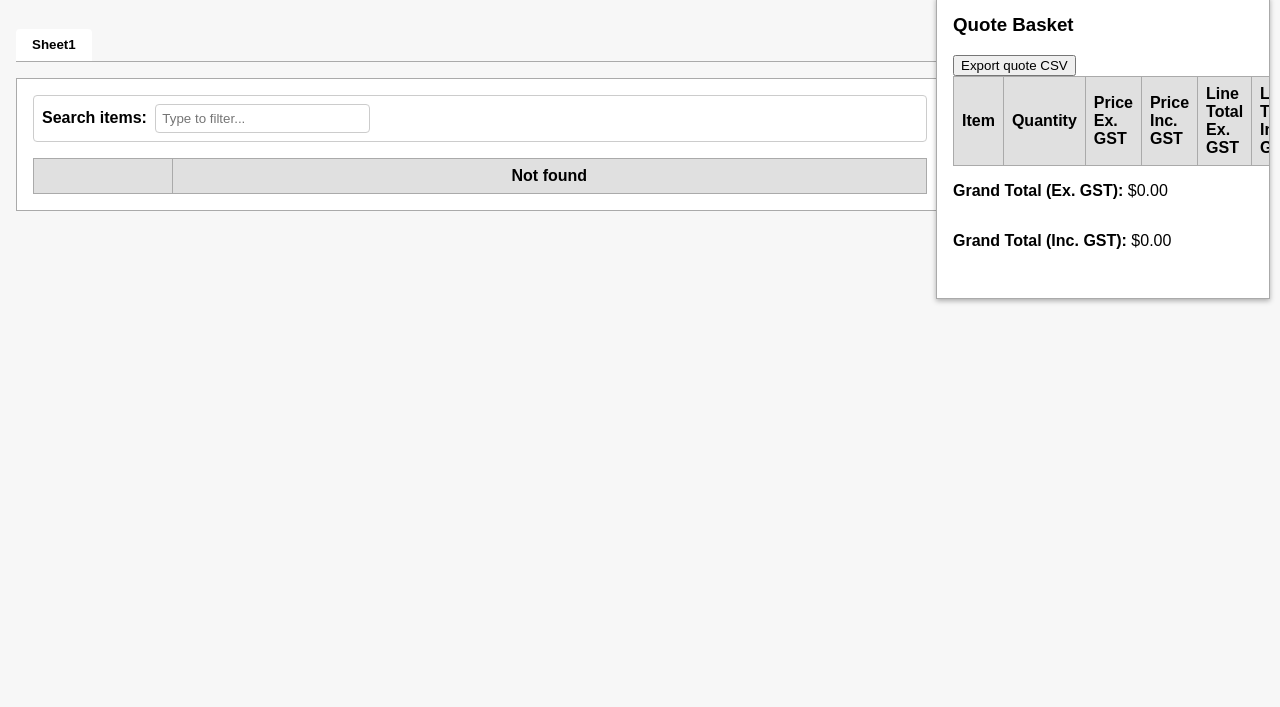
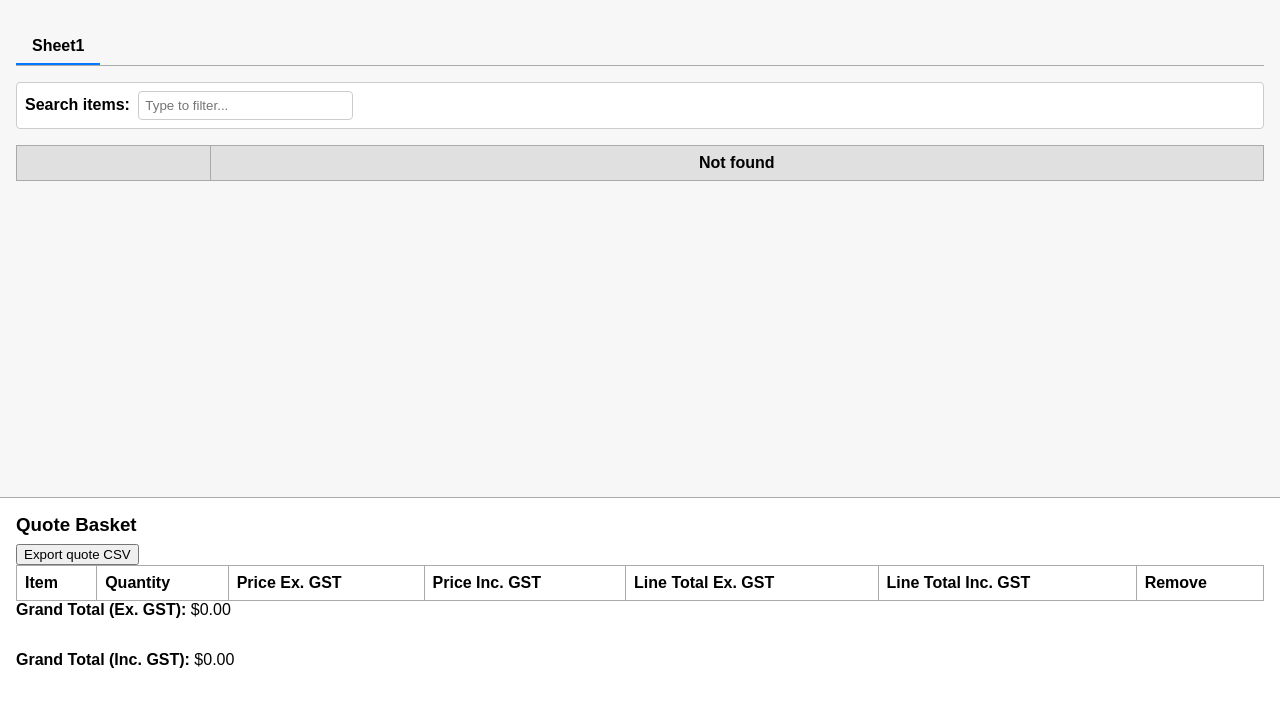
Before and after one commit to markbrada/IAM_Pricing_Tool_1.0, a plain HTML site: page index.html in a window 1280 px wide. Shown: the part 83-790 px from the top of the page. Drawn offline with Linux system fonts and the light colour scheme; no server answers.

Commit message:
Update index 1.1.html

```diff
--- a/index.html
+++ b/index.html
@@ -9,7 +9,6 @@
       font-family: sans-serif;
       margin: 1rem;
       background-color: #f7f7f7;
-      padding-right: 320px; /* to leave space for the fixed basket panel */
     }
     h1 {
       margin-bottom: 0.2rem;
@@ -19,40 +18,35 @@
       margin-bottom: 2rem;
     }
 
-    /* Tab Navigation Styles */
-    #tabs {
-      display: flex;
+    /* Tab-Based Navigation for Sheets */
+    #sheetTabs {
       border-bottom: 1px solid #aaa;
       margin-bottom: 1rem;
     }
-    #tabs button {
+    #sheetTabs button {
+      background: none;
+      border: none;
       padding: 0.5rem 1rem;
-      border: none;
-      background: #ddd;
       cursor: pointer;
-      border-top-left-radius: 4px;
-      border-top-right-radius: 4px;
-      margin-right: 2px;
+      font-size: 1rem;
+      margin-right: 0.5rem;
     }
-    #tabs button.active {
-      background: #fff;
-      border-bottom: 1px solid #fff;
+    #sheetTabs button.active {
+      border-bottom: 2px solid #007bff;
       font-weight: bold;
     }
-    /* Sheet Container */
+
+    /* Main Sheet Container – reserve space at bottom for fixed basket */
     #sheetContainer {
-      background: #fff;
-      padding: 1rem;
-      border: 1px solid #aaa;
-      margin-bottom: 2rem;
-      overflow-x: auto;
+      margin-bottom: 150px; /* ensure content isn’t hidden behind basket */
     }
-    /* Main Table Styles with Sticky Headers */
+    /* Main Table Styles */
     #sheetContainer table {
       border-collapse: collapse;
       width: 100%;
     }
-    thead th {
+    /* Use a thead for sticky headers */
+    #sheetContainer thead th {
       position: sticky;
       top: 0;
       background-color: #e0e0e0;
@@ -61,19 +55,17 @@
       text-align: center;
       z-index: 2;
     }
-    tbody td {
+    #sheetContainer tbody td {
       border: 1px solid #aaa;
       padding: 0.5rem;
       text-align: left;
     }
-    tbody tr:hover {
+    /* More pronounced row hover */
+    #sheetContainer tbody tr:hover {
       background-color: #dddddd;
     }
-    /* Highlight matching text in yellow */
-    .highlight {
-      background-color: yellow;
-    }
-    /* Search Container */
+
+    /* Live Search Container */
     .search-container {
       margin-bottom: 1rem;
       padding: 0.5rem;
@@ -91,7 +83,8 @@
       border-radius: 4px;
       width: 200px;
     }
-    /* "Add to Basket" Button in Table (Green, far left) */
+
+    /* Green "Add to Basket" Button for Main Table (placed on far left) */
     .add-button {
       background-color: #28a745;
       border: none;
@@ -104,33 +97,34 @@
     .add-button:hover {
       background-color: #218838;
     }
-    /* Fixed Basket Panel (Floating Side Panel) */
+
+    /* Fixed Basket at Bottom */
     #basketContainer {
       position: fixed;
-      top: 80px;
-      right: 10px;
-      width: 300px;
+      bottom: 0;
+      left: 0;
+      right: 0;
       background-color: #fff;
-      border: 1px solid #aaa;
+      border-top: 1px solid #aaa;
       padding: 1rem;
-      box-shadow: 0 2px 5px rgba(0,0,0,0.3);
-      max-height: calc(100vh - 100px);
-      overflow-y: auto;
-      z-index: 100;
+      z-index: 1000;
     }
     #basketContainer h3 {
       margin-top: 0;
+      margin-bottom: 0.5rem;
     }
+    /* Basket Table */
     #basketTable {
       width: 100%;
       border-collapse: collapse;
-      margin-bottom: 1rem;
     }
-    #basketTable th, #basketTable td {
+    #basketTable th,
+    #basketTable td {
       border: 1px solid #aaa;
       padding: 0.5rem;
       text-align: left;
     }
+
     /* Quantity Controls in Basket */
     .qty-controls {
       display: flex;
@@ -138,21 +132,27 @@
     }
     .qty-controls button {
       margin: 0 5px;
+      cursor: pointer;
     }
     .qty-input {
       width: 60px;
       text-align: center;
     }
-    /* Remove Button */
     .remove-btn {
       color: red;
       font-weight: bold;
       cursor: pointer;
     }
-    /* Copy-to-Clipboard visual feedback */
+
+    /* Visual feedback for copy-to-clipboard */
     .copied-cell {
       background-color: #c8e6c9 !important;
       transition: background-color 0.3s ease;
+    }
+
+    /* Highlighted text from live search */
+    .highlight {
+      background-color: yellow;
     }
   </style>
 </head>
@@ -160,13 +160,13 @@
   <h1>In A Minnit Pricing Tool 1.0</h1>
   <p><em>Beta version – features subject to change. Always check your work. Report bugs to Marco.</em></p>
 
-  <!-- Tab Navigation for Sheets -->
-  <div id="tabs"></div>
+  <!-- Tab-Based Navigation for Sheets -->
+  <div id="sheetTabs"></div>
 
-  <!-- Sheet Content Container -->
+  <!-- Main Sheet Container -->
   <div id="sheetContainer"></div>
 
-  <!-- Fixed Basket Panel -->
+  <!-- Fixed Basket at Bottom -->
   <div id="basketContainer">
     <h3>Quote Basket</h3>
     <div class="basket-actions">
@@ -201,11 +201,11 @@
     const PRICE_COLUMN_INC = "Price Inc. GST";
 
     /* ---------------- GLOBAL VARIABLES ---------------- */
+    let basket = [];
     let workbookGlobal = null;
-      let basket = [];
 
     /* ---------------- DOM ELEMENTS ---------------- */
-      const tabsContainer = document.getElementById("tabs");
+    const sheetTabs = document.getElementById("sheetTabs");
     const sheetContainer = document.getElementById("sheetContainer");
     const basketContainer = document.getElementById("basketContainer");
     const basketTableBody = document.querySelector("#basketTable tbody");
@@ -218,9 +218,13 @@
       .then(response => response.arrayBuffer())
       .then(data => {
         workbookGlobal = XLSX.read(data, { type: "array" });
-          createTabs(Object.keys(workbookGlobal.Sheets));
-          // Automatically show the first sheet:
-          setActiveTab(Object.keys(workbookGlobal.Sheets)[0]);
+        const sheetNames = Object.keys(workbookGlobal.Sheets);
+        buildTabs(sheetNames);
+        // Automatically display first sheet:
+        if(sheetNames.length) {
+          setActiveTab(sheetNames[0]);
+          showSheet(sheetNames[0]);
+        }
       })
       .catch(err => {
         console.error("Failed to fetch Excel file:", err);
@@ -228,36 +232,46 @@
       });
 
     /* ---------------- TAB NAVIGATION ---------------- */
-      function createTabs(sheetNames) {
-        tabsContainer.innerHTML = "";
-        sheetNames.forEach(sheetName => {
-          const tabBtn = document.createElement("button");
-          tabBtn.textContent = sheetName;
-          tabBtn.onclick = () => setActiveTab(sheetName);
-          tabsContainer.appendChild(tabBtn);
+    function buildTabs(sheetNames) {
+      sheetTabs.innerHTML = "";
+      sheetNames.forEach(name => {
+        const btn = document.createElement("button");
+        btn.textContent = name;
+        btn.dataset.sheetName = name;
+        btn.onclick = () => {
+          setActiveTab(name);
+          showSheet(name);
+        };
+        sheetTabs.appendChild(btn);
       });
     }
 
-      function setActiveTab(sheetName) {
-        // Update active tab style
-        Array.from(tabsContainer.children).forEach(btn => {
-          if (btn.textContent === sheetName) {
+    function setActiveTab(activeName) {
+      Array.from(sheetTabs.children).forEach(btn => {
+        if (btn.dataset.sheetName === activeName) {
           btn.classList.add("active");
         } else {
           btn.classList.remove("active");
         }
       });
-        // Show the selected sheet
-        showSheet(sheetName);
     }
 
     /* ---------------- SHOW SHEET & BUILD MAIN TABLE ---------------- */
     function showSheet(sheetName) {
       const sheet = workbookGlobal.Sheets[sheetName];
-        let rows = XLSX.utils.sheet_to_json(sheet, { header: 1, defval: "", blankrows: true });
-        // Ensure uniform column count
+      let rows = XLSX.utils.sheet_to_json(sheet, {
+        header: 1,
+        defval: "",
+        blankrows: true
+      });
       const maxCols = Math.max(...rows.map(r => r.length));
-        rows.forEach(row => { while (row.length < maxCols) row.push(""); });
+      rows.forEach(row => {
+        while (row.length < maxCols) row.push("");
+      });
+      buildTable(rows);
+    }
+
+    function buildTable(rows) {
       sheetContainer.innerHTML = "";
       const wrapper = document.createElement("div");
       wrapper.classList.add("sheet-view");
@@ -281,83 +295,90 @@
       const tableContainer = document.createElement("div");
       wrapper.appendChild(tableContainer);
 
+      // Get header row from first row of data
       const headers = rows.length > 0 ? rows[0].map(h => String(h).trim()) : [];
 
-        function buildTable(filteredRows, query) {
+      // Build table with sticky header (using thead and tbody)
+      function buildFilteredTable(filteredRows) {
         tableContainer.innerHTML = "";
         const table = document.createElement("table");
+
+        // Create thead for header row
+        if (filteredRows.length > 0) {
           const thead = document.createElement("thead");
-          const tbody = document.createElement("tbody");
-
-          // Build header row with sticky header
-          const headerTr = document.createElement("tr");
-          // For header, add an empty cell for the "Add to Basket" column.
+          const trHead = document.createElement("tr");
+          // Add an extra empty header cell for the add-to-basket button column
           const emptyTh = document.createElement("th");
           emptyTh.textContent = "";
-          headerTr.appendChild(emptyTh);
-          headers.forEach(colHeader => {
+          trHead.appendChild(emptyTh);
+          filteredRows[0].forEach((cell, colIndex) => {
             const th = document.createElement("th");
-            th.textContent = colHeader;
-            headerTr.appendChild(th);
+            th.textContent = cell;
+            trHead.appendChild(th);
           });
-          thead.appendChild(headerTr);
+          thead.appendChild(trHead);
+          table.appendChild(thead);
+        }
 
-          // Build data rows
-          filteredRows.forEach((row, rowIndex) => {
-            // Skip header row (first row of rows array) since it's already built
-            if (rowIndex === 0) return;
+        // Create tbody for data rows
+        const tbody = document.createElement("tbody");
+        for (let i = 1; i < filteredRows.length; i++) {
+          const row = filteredRows[i];
           const tr = document.createElement("tr");
-            // Add the "Add to Basket" cell (green + button) at the far left
+          // Add green add-to-basket button at far left
           const addCell = document.createElement("td");
           const addBtn = document.createElement("button");
           addBtn.classList.add("add-button");
           addBtn.textContent = "+";
-            addBtn.onclick = () => addToBasket(row, headers);
+          addBtn.onclick = () => addToBasket(filteredRows[i], headers);
           addCell.appendChild(addBtn);
           tr.appendChild(addCell);
 
           row.forEach((cellValue, colIndex) => {
             const td = document.createElement("td");
-              // If this column is a price column, render in bold.
+            let formatted = formatIfPrice(i, headers[colIndex], cellValue);
+            // If search is active, highlight matching text
+            if (searchInput.value.trim() !== "") {
+              formatted = highlightText(formatted, searchInput.value.trim());
+              td.innerHTML = formatted;
+            } else {
+              td.textContent = formatted;
+            }
+            // For price columns, force bold styling
             if (headers[colIndex] &&
                (headers[colIndex].toLowerCase().includes("ex. gst") ||
                 headers[colIndex].toLowerCase().includes("inc. gst"))) {
               td.style.fontWeight = "bold";
             }
-              // If there is an active search query, highlight matching words
-              td.innerHTML = query ? highlightMatches(formatIfPrice(rowIndex, headers[colIndex], cellValue), query)
-                                  : formatIfPrice(rowIndex, headers[colIndex], cellValue);
-              // Click-to-copy with visual feedback
+            // Click-to-copy feature with visual feedback
             td.onclick = (e) => {
-                // Prevent conflict if clicking the add button cell
+              // Prevent interference with the add button cell
               if (e.target.tagName.toLowerCase() === "button") return;
               copyCellText(td);
             };
             tr.appendChild(td);
           });
           tbody.appendChild(tr);
-          });
-
-          table.appendChild(thead);
+        }
         table.appendChild(tbody);
         tableContainer.appendChild(table);
       }
 
-        // Initial build with no query
-        buildTable(rows, "");
+      // Initially build table with all rows
+      buildFilteredTable(rows);
 
-        // Live search with highlighting
+      // Add live search filtering with highlighted suggestions
       searchInput.addEventListener("input", () => {
-          const query = searchInput.value.trim().toLowerCase();
-          if (!query) {
-            buildTable(rows, "");
+        const filterVal = searchInput.value.trim().toLowerCase();
+        if (!filterVal) {
+          buildFilteredTable(rows);
           return;
         }
         const filtered = rows.filter((r, i) => {
-            if (i === 0) return true; // always include header
-            return r.some(cell => String(cell).toLowerCase().includes(query));
+          if (i === 0) return true;
+          return r.some(cell => String(cell).toLowerCase().includes(filterVal));
         });
-          buildTable(filtered, query);
+        buildFilteredTable(filtered);
       });
     }
 
@@ -371,13 +392,13 @@
       return cellValue;
     }
 
-      /* ---------------- LIVE SEARCH HIGHLIGHTING ---------------- */
-      function highlightMatches(text, query) {
-        if (!query) return text;
-        // Escape special regex characters in query
-        const escapedQuery = query.replace(/[.*+?^${}()|[\]\\]/g, '\\$&');
-        const regex = new RegExp(`(${escapedQuery})`, "gi");
-        return text.toString().replace(regex, "<span class='highlight'>$1</span>");
+    /* ---------------- LIVE SEARCH HIGHLIGHT FUNCTION ---------------- */
+    function highlightText(text, term) {
+      if (!term) return text;
+      // Escape special characters for regex
+      const escapedTerm = term.replace(/[.*+?^${}()|[\]\\]/g, '\\$&');
+      const regex = new RegExp(`(${escapedTerm})`, 'gi');
+      return text.toString().replace(regex, '<span class="highlight">$1</span>');
     }
 
     /* ---------------- CLICK-TO-COPY FUNCTION ---------------- */
@@ -387,6 +408,7 @@
         .then(() => {
           td.classList.add("copied-cell");
           setTimeout(() => td.classList.remove("copied-cell"), 300);
+          console.log("Copied:", text);
         })
         .catch(err => console.error("Clipboard error:", err));
     }
@@ -431,11 +453,13 @@
       let totalInc = 0;
       basket.forEach((item, index) => {
         const tr = document.createElement("tr");
+
         // Item Name
         const nameTd = document.createElement("td");
         nameTd.textContent = item.itemName;
         tr.appendChild(nameTd);
-          // Quantity controls with +/- buttons and input
+
+        // Quantity controls (with +/- buttons and numeric input)
         const qtyTd = document.createElement("td");
         const qtyControls = document.createElement("div");
         qtyControls.classList.add("qty-controls");
@@ -472,16 +496,19 @@
         qtyControls.appendChild(plusBtn);
         qtyTd.appendChild(qtyControls);
         tr.appendChild(qtyTd);
+
         // Price Ex. GST (bold)
         const priceExTd = document.createElement("td");
         priceExTd.textContent = item.exPrice !== null ? item.exPrice.toFixed(2) : "N/A";
         priceExTd.style.fontWeight = "bold";
         tr.appendChild(priceExTd);
+
         // Price Inc. GST (bold)
         const priceIncTd = document.createElement("td");
         priceIncTd.textContent = item.incPrice !== null ? item.incPrice.toFixed(2) : "N/A";
         priceIncTd.style.fontWeight = "bold";
         tr.appendChild(priceIncTd);
+
         // Line Total Ex. GST
         const qVal = parseFloat(item.quantity) || 1;
         const lineExTd = document.createElement("td");
@@ -493,6 +520,7 @@
           lineExTd.textContent = "N/A";
         }
         tr.appendChild(lineExTd);
+
         // Line Total Inc. GST
         const lineIncTd = document.createElement("td");
         if (item.incPrice !== null) {
@@ -503,6 +531,7 @@
           lineIncTd.textContent = "N/A";
         }
         tr.appendChild(lineIncTd);
+
         // Remove Button
         const removeTd = document.createElement("td");
         const removeBtn = document.createElement("span");
@@ -525,7 +554,7 @@
     exportCsvBtn.onclick = () => {
       if (basket.length === 0) return;
       const lines = [];
-        lines.push(["Item", "Quantity", "Price Ex. GST", "Price Inc. GST", "Line Ex", "Line Inc"]);
+      lines.push(["Item","Quantity","Price Ex. GST","Price Inc. GST","Line Ex","Line Inc"]);
       let totalEx = 0;
       let totalInc = 0;
       basket.forEach(item => {
@@ -543,7 +572,7 @@
           item.incPrice !== null ? lineInc.toFixed(2) : "N/A"
         ]);
       });
-        lines.push(["", "", "", "Totals:", totalEx.toFixed(2), totalInc.toFixed(2)]);
+      lines.push(["","","","Totals:", totalEx.toFixed(2), totalInc.toFixed(2)]);
       const csvContent = lines.map(line => line.join(",")).join("\n");
       const blob = new Blob([csvContent], { type: "text/csv;charset=utf-8;" });
       const url = URL.createObjectURL(blob);
```
Lines whose indentation alone changed are shown as unchanged.
